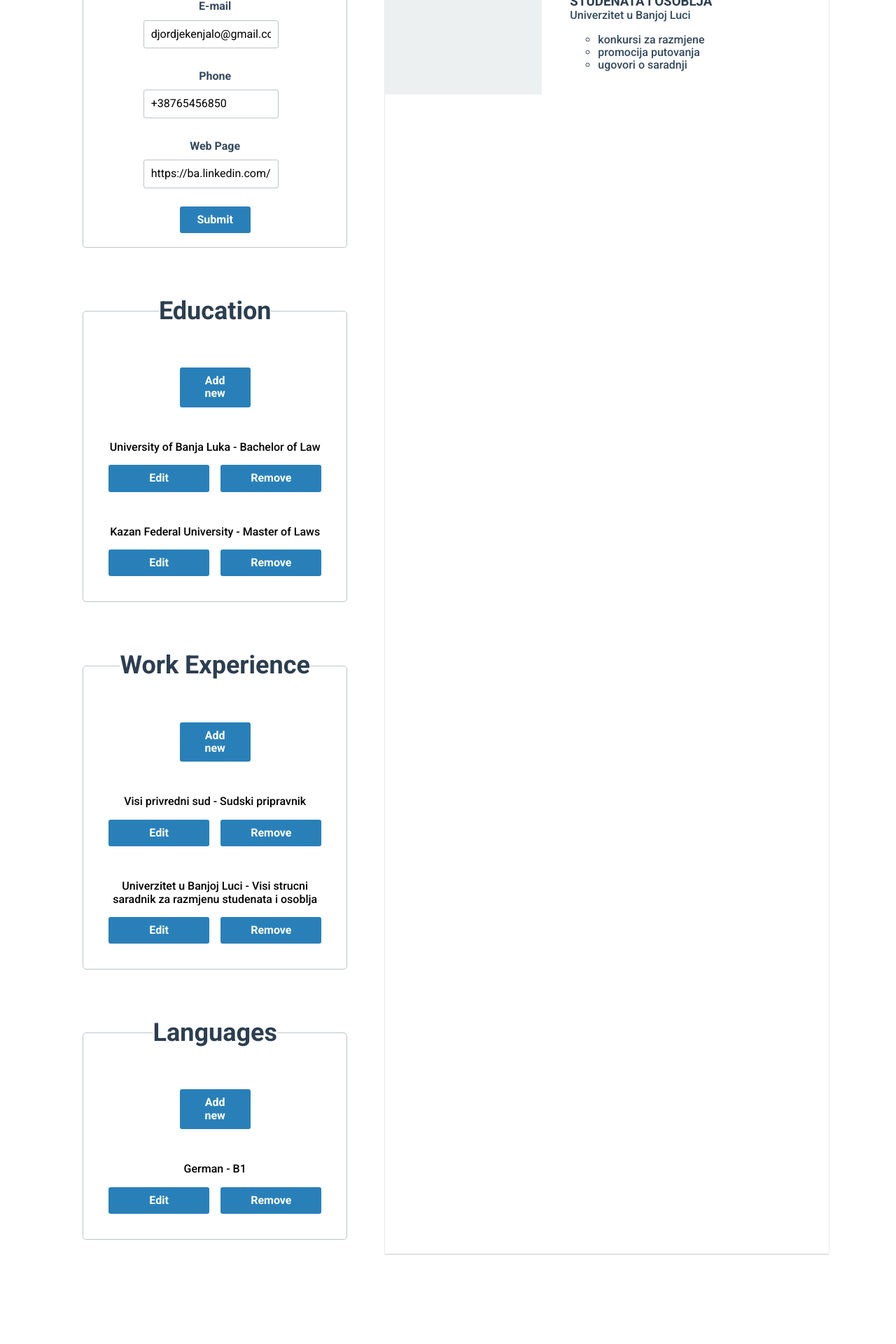
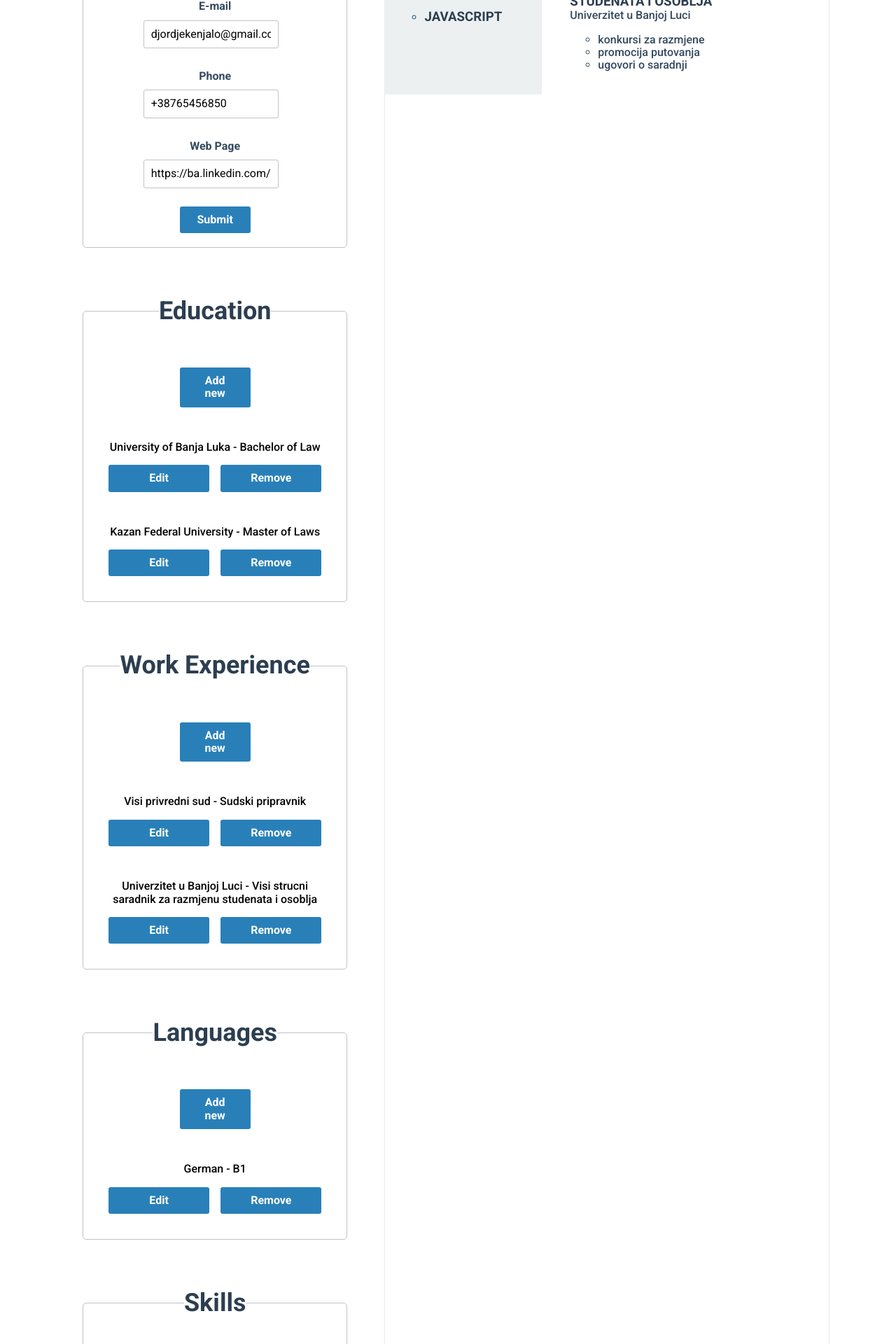
Before and after one commit to Djotajo/cv-application, a React (Vite) app: page / in a window 1280 px wide. Shown: the part 880-2800 px from the top of the page at 70% size. Before the commit the page ends 2703 px from the top, so only its background shows below. Built offline with nearby package versions, Linux system fonts and the light colour scheme.

Commit message:
Add skills option

```diff
--- a/src/App.css
+++ b/src/App.css
@@ -83,6 +83,10 @@ fieldset button {
   padding: 1em;
 }
 
+textarea {
+  width: 100%;
+}
+
 .gridItemText {
   padding: 5px;
   color: #34495e;
@@ -160,7 +164,6 @@ fieldset button {
 .mainContentAside {
   display: flex;
   flex-direction: column;
-  align-items: center;
   background-color: #ecf0f1;
   padding: 1em;
   box-sizing: border-box;
--- a/src/App.jsx
+++ b/src/App.jsx
@@ -3,11 +3,13 @@ import GeneralInfo from "./components/generalInfo";
 import EducationInfo from "./components/educationInfo";
 import WorkInfo from "./components/workInfo";
 import LanguageInfo from "./components/languageInfo";
+import SkillInfo from "./components/skillInfo";
 import DisplayGeneralInfo from "./components/displayGeneralInfo";
 import DisplayEducationInfo from "./components/displayEducationInfo";
 import DisplayWorkInfo from "./components/displayWorkInfo";
 import DisplayContactInfo from "./components/displayContactInfo";
 import DisplayLanguageInfo from "./components/displayLanguageInfo";
+import DisplaySkillInfo from "./components/displaySkillInfo";
 import FileInput from "./components/fileInput";
 import ImageDisplay from "./components/imageDisplay";
 import Icon from "@mdi/react";
@@ -160,6 +162,37 @@ function App() {
     );
   }
 
+  const [skillArray, setSkillArray] = useState([
+    {
+      id: "06b95b8s-fe78-4752-9913-f35644881863",
+      skill: "JavaScript",
+    },
+  ]);
+
+  function handleSkillArrayChange(newObject) {
+    setSkillArray((prevSkillArray) => [...prevSkillArray, newObject]);
+  }
+
+  function handleRemoveSkill(itemId) {
+    setSkillArray(skillArray.filter((item) => item.id !== itemId));
+  }
+
+  function handleEditSkill(itemId) {
+    setSkillArray((prevSkillArray) =>
+      prevSkillArray.map((item) =>
+        item.id === itemId ? { ...item, edit: true } : item
+      )
+    );
+  }
+
+  function handleSubmitSkill(itemId, updatedItem) {
+    setSkillArray((prevSkillArray) =>
+      prevSkillArray.map((item) =>
+        item.id === itemId ? { ...item, ...updatedItem } : item
+      )
+    );
+  }
+
   function printCV() {
     window.print();
   }
@@ -257,6 +290,17 @@ function App() {
               handleSubmitLanguage={handleSubmitLanguage}
             />
           </section>
+
+          <section className="inputSection">
+            {" "}
+            <SkillInfo
+              skillArray={skillArray}
+              handleSkillArrayChange={handleSkillArrayChange}
+              handleRemoveSkill={handleRemoveSkill}
+              handleEditSkill={handleEditSkill}
+              handleSubmitLanguage={handleSubmitSkill}
+            />
+          </section>
         </div>
         <div className="container right print">
           <section>
@@ -288,6 +332,10 @@ function App() {
                 {" "}
                 <DisplayLanguageInfo array={languageArray} />
               </section>
+              <section>
+                {" "}
+                <DisplaySkillInfo array={skillArray} />
+              </section>
             </aside>
             <div className="mainContentDiv">
               <section>
--- /dev/null
+++ b/src/components/displaySkill.jsx
@@ -0,0 +1,11 @@
+function DisplaySkill({ skill, id }) {
+  return (
+    <>
+      <li className="itemDisplay">
+        <h3>{skill}</h3>
+      </li>
+    </>
+  );
+}
+
+export default DisplaySkill;
--- /dev/null
+++ b/src/components/displaySkillInfo.jsx
@@ -0,0 +1,21 @@
+import DisplaySkill from "./displaySkill";
+
+function DisplaySkillInfo({ array }) {
+  const list = array.map((item) =>
+    item.edit === true ? null : (
+      <DisplaySkill skill={item.skill} key={item.id} id={item.id} />
+    )
+  );
+
+  return (
+    <>
+      <h2>Skills</h2>
+      <hr className="sectionHeaderLine" />
+      <section className="displayEducationInfo">
+        <ul>{list}</ul>
+      </section>
+    </>
+  );
+}
+
+export default DisplaySkillInfo;
--- /dev/null
+++ b/src/components/newSkill.jsx
@@ -0,0 +1,45 @@
+import { useState } from "react";
+import { v4 as uuidv4 } from "uuid";
+
+function NewSkill({ skillArray, handleAdd, handleCancel }) {
+  const skillId = uuidv4();
+  const [skill, setSkill] = useState("");
+
+  function handleCancelSubmit(event) {
+    event.preventDefault();
+    handleCancel();
+  }
+
+  function handleSubmit(event) {
+    event.preventDefault();
+
+    handleAdd({
+      id: skillId,
+      skill: skill,
+    });
+  }
+
+  return (
+    <>
+      <form action="#">
+        <fieldset>
+          <div>
+            <label htmlFor="skill">Skill </label>
+            <input
+              type="text"
+              id="skill"
+              name="skill"
+              onChange={(e) => setSkill(e.target.value)}
+              required
+            />
+          </div>
+
+          <button onClick={handleSubmit}>Submit</button>
+          <button onClick={handleCancelSubmit}>Cancel</button>
+        </fieldset>
+      </form>
+    </>
+  );
+}
+
+export default NewSkill;
--- a/src/components/newWorkExperience.jsx
+++ b/src/components/newWorkExperience.jsx
@@ -57,8 +57,8 @@ function NewWorkExperience({ workArray, handleAdd, handleCancel }) {
             <textarea
               id="responsibilities"
               name="responsibilities"
-              rows="4"
-              cols="50"
+              rows="6"
+              cols="30"
               onChange={(e) => setResponsibilities(e.target.value)}
             />
           </div>
--- /dev/null
+++ b/src/components/skillCompleted.jsx
@@ -0,0 +1,31 @@
+import { useState } from "react";
+
+function SkillCompleted({ skill, id, handleEditItem, handleRemoveItem }) {
+  const [edit, setEdit] = useState(false);
+
+  function handleRemove(event) {
+    event.preventDefault();
+
+    handleRemoveItem(id);
+  }
+
+  function handleEdit() {
+    setEdit(true);
+    console.log(edit);
+    handleEditItem(id);
+  }
+
+  return (
+    <>
+      <div className="eduItem">
+        <p>{skill}</p>
+        <div className="eduItemButtons">
+          <button onClick={handleEdit}>Edit</button>
+          <button onClick={handleRemove}>Remove</button>
+        </div>
+      </div>
+    </>
+  );
+}
+
+export default SkillCompleted;
--- /dev/null
+++ b/src/components/skillEdit.jsx
@@ -0,0 +1,39 @@
+import { useState } from "react";
+
+function SkillEdit({ skill, id, handleEditItem }) {
+  const [skillName, setSkill] = useState(skill);
+
+  function handleEdit(event) {
+    event.preventDefault();
+    const updatedItem = {
+      id: id,
+      language: skillName,
+      edit: false,
+    };
+    handleEditItem(id, updatedItem);
+  }
+
+  return (
+    <>
+      <form action="#">
+        <fieldset>
+          <div>
+            <label htmlFor="skill">Skill </label>
+            <input
+              type="text"
+              id="skill"
+              name="skill"
+              value={skillName}
+              onChange={(e) => setSkill(e.target.value)}
+              required
+            />
+          </div>
+
+          <button onClick={handleEdit}>Submit</button>
+        </fieldset>
+      </form>
+    </>
+  );
+}
+
+export default SkillEdit;
--- /dev/null
+++ b/src/components/skillInfo.jsx
@@ -0,0 +1,70 @@
+import { useState } from "react";
+import NewSkill from "./newSkill";
+import SkillCompleted from "./skillCompleted";
+import SkillEdit from "./skillEdit";
+
+function SkillInfo({
+  skillArray,
+  handleSkillArrayChange,
+  handleRemoveSkill,
+  handleEditSkill,
+  handleSubmitSkill,
+}) {
+  const [addNew, setAddNew] = useState(false);
+
+  function editArray(newObject) {
+    handleSkillArrayChange(newObject);
+    addItem();
+  }
+
+  function addItem() {
+    setAddNew(!addNew);
+    console.log(addNew);
+  }
+  let list = [];
+
+  if (skillArray) {
+    list = skillArray.map((piece) =>
+      piece.edit === true ? (
+        <SkillEdit
+          skill={piece.skill}
+          id={piece.id}
+          handleEditItem={handleSubmitSkill}
+          key={piece.id}
+        />
+      ) : (
+        <SkillCompleted
+          skill={piece.skill}
+          key={piece.id}
+          id={piece.id}
+          handleEditItem={handleEditSkill}
+          handleRemoveItem={handleRemoveSkill}
+        />
+      )
+    );
+  }
+
+  return (
+    <>
+      <fieldset>
+        <legend>
+          <h2>Skills</h2>
+        </legend>
+
+        <button onClick={addItem}>Add new</button>
+        {addNew ? (
+          <NewSkill
+            skillArray={skillArray}
+            handleAdd={editArray}
+            handleCancel={addItem}
+          />
+        ) : (
+          <span></span>
+        )}
+        {list}
+      </fieldset>
+    </>
+  );
+}
+
+export default SkillInfo;
```
